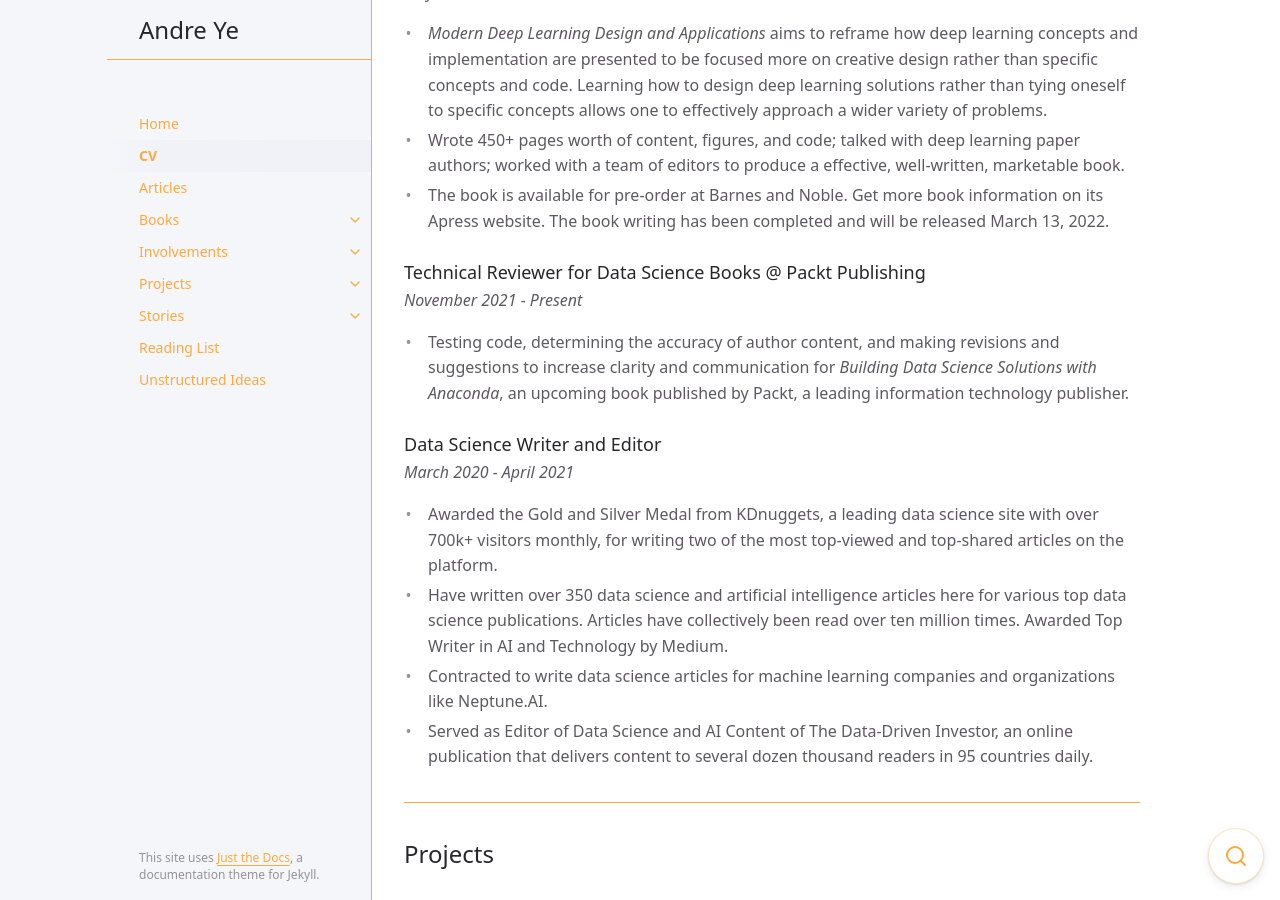
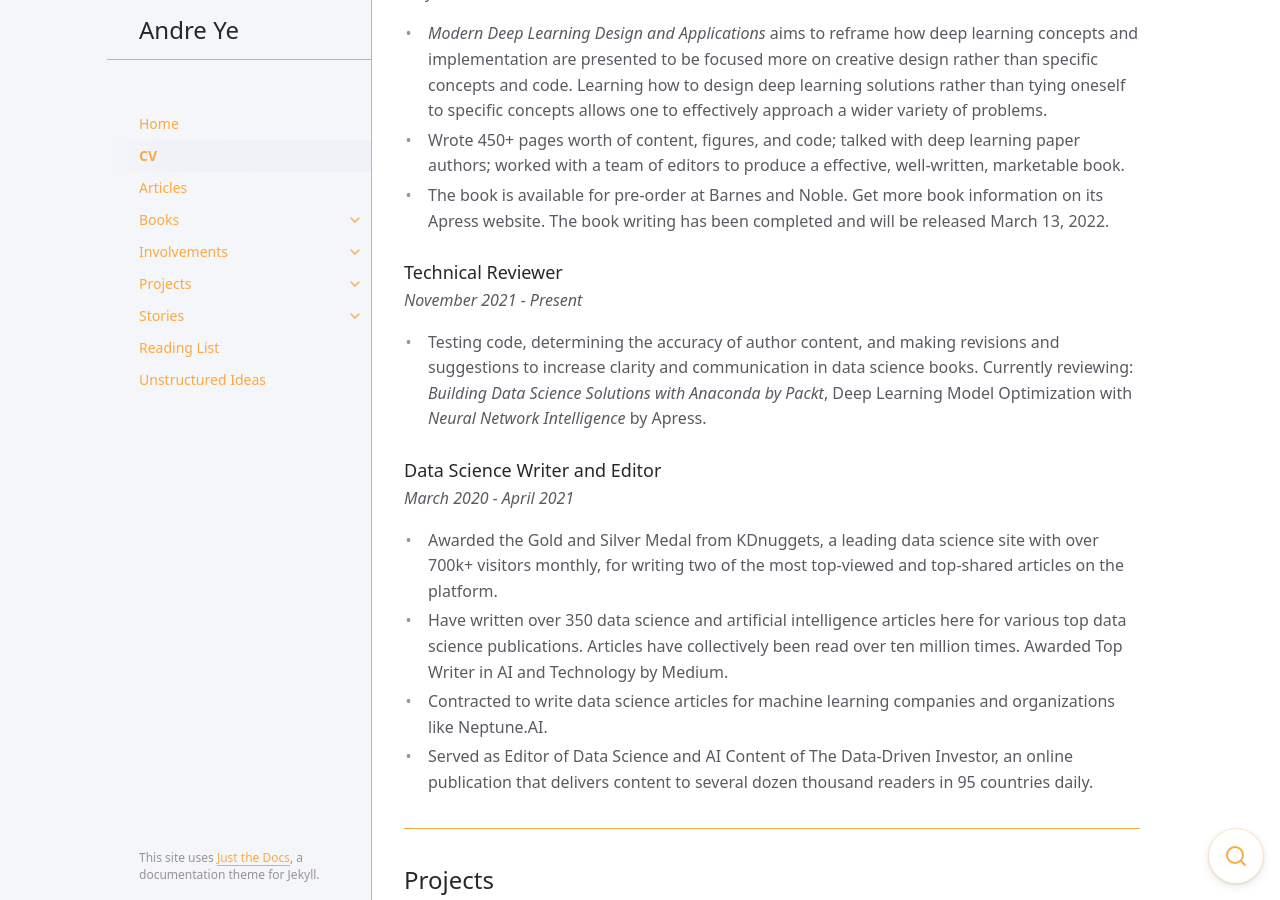
Before and after one commit to andre-ye/andre-ye.github.io-retired, a Jekyll site: the page built from docs/cv.md, in a window 1280 px wide and 900 px high, scrolled down 1890 px. Built offline with Jekyll 4.4.1, drawn with Linux system fonts in a browser that asks for light colours; nearby versions of some CDN libraries.

Commit message:
Update cv.md

```diff
--- a/docs/cv.md
+++ b/docs/cv.md
@@ -60,10 +60,12 @@ Relevant Experience and Skills
 - Wrote 450+ pages worth of content, figures, and code; talked with deep learning paper authors; worked with a team of editors to produce a effective, well-written, marketable book.
 - The book is available for pre-order at Barnes and Noble. Get more book information on its Apress website. The book writing has been completed and will be released March 13, 2022.
 
-### Technical Reviewer for Data Science Books @ Packt Publishing
+### Technical Reviewer
 *November 2021 - Present*
 
-- Testing code, determining the accuracy of author content, and making revisions and suggestions to increase clarity and communication for *Building Data Science Solutions with Anaconda*, an upcoming book published by Packt, a leading information technology publisher.
+- Testing code, determining the accuracy of author content, and making revisions and suggestions to increase
+clarity and communication in data science books. Currently reviewing: *Building Data Science Solutions with
+Anaconda by Packt*, Deep Learning Model Optimization with *Neural Network Intelligence* by Apress.
 
 ### Data Science Writer and Editor
 *March 2020 - April 2021*
```
